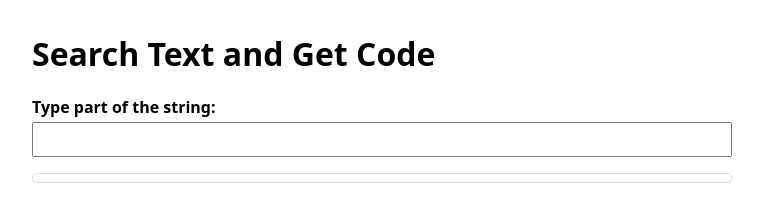
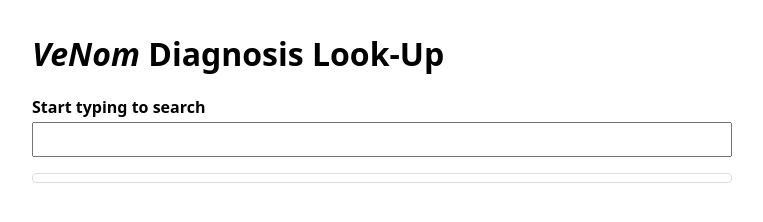
Before and after one commit to jumpingtj/venom, a plain HTML site: page index.html in a window 1280 px wide. Shown: the whole page, without its empty margins (0-763 px from the left). Drawn offline with Linux system fonts and the light colour scheme.

Commit message:
improve headings

```diff
--- a/index.html
+++ b/index.html
@@ -1,5 +1,6 @@
 <!DOCTYPE html>
 <html lang="en">
+
 <head>
   <meta charset="UTF-8" />
   <title>Substring Search: Text → Code</title>
@@ -9,15 +10,18 @@
       margin: 2rem;
       max-width: 700px;
     }
+
     label {
       font-weight: 600;
     }
+
     input {
       width: 100%;
       padding: 0.5rem;
       margin-top: 0.25rem;
       box-sizing: border-box;
     }
+
     #results {
       margin-top: 1rem;
       border: 1px solid #ddd;
@@ -26,6 +30,7 @@
       overflow-y: auto;
       padding: 0.25rem 0;
     }
+
     .result-item {
       padding: 0.4rem 0.6rem;
       cursor: pointer;
@@ -34,23 +39,28 @@
       gap: 1rem;
       font-size: 0.95rem;
     }
+
     .result-item:nth-child(odd) {
       background: #fafafa;
     }
+
     .result-item:hover {
       background: #e9f3ff;
     }
+
     .result-text {
       flex: 1 1 auto;
       white-space: nowrap;
       overflow: hidden;
       text-overflow: ellipsis;
     }
+
     .result-code {
       flex: 0 0 auto;
       font-family: "SF Mono", Menlo, Consolas, monospace;
       opacity: 0.8;
     }
+
     #selected {
       margin-top: 1rem;
       font-size: 1.05rem;
@@ -58,10 +68,11 @@
     }
   </style>
 </head>
+
 <body>
-  <h1>Search Text and Get Code</h1>
+  <h1><em>VeNom</em> Diagnosis Look-Up</h1>
 
-  <label for="searchInput">Type part of the string:</label>
+  <label for="searchInput">Start typing to search</label>
   <input id="searchInput" autocomplete="off" />
 
   <div id="results"></div>
@@ -151,4 +162,5 @@
     searchInput.addEventListener("input", handleSearch);
   </script>
 </body>
+
 </html>
```
